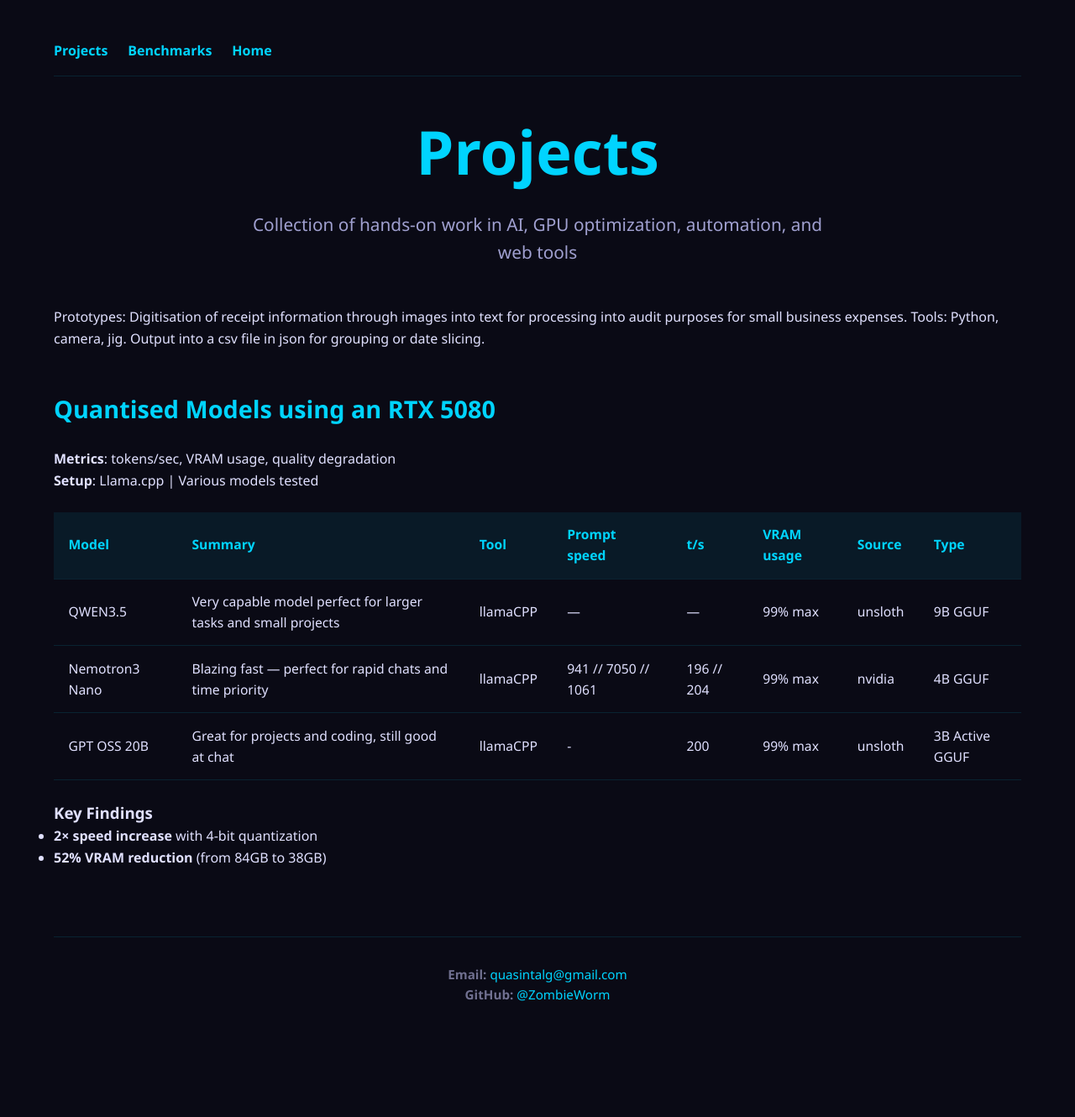
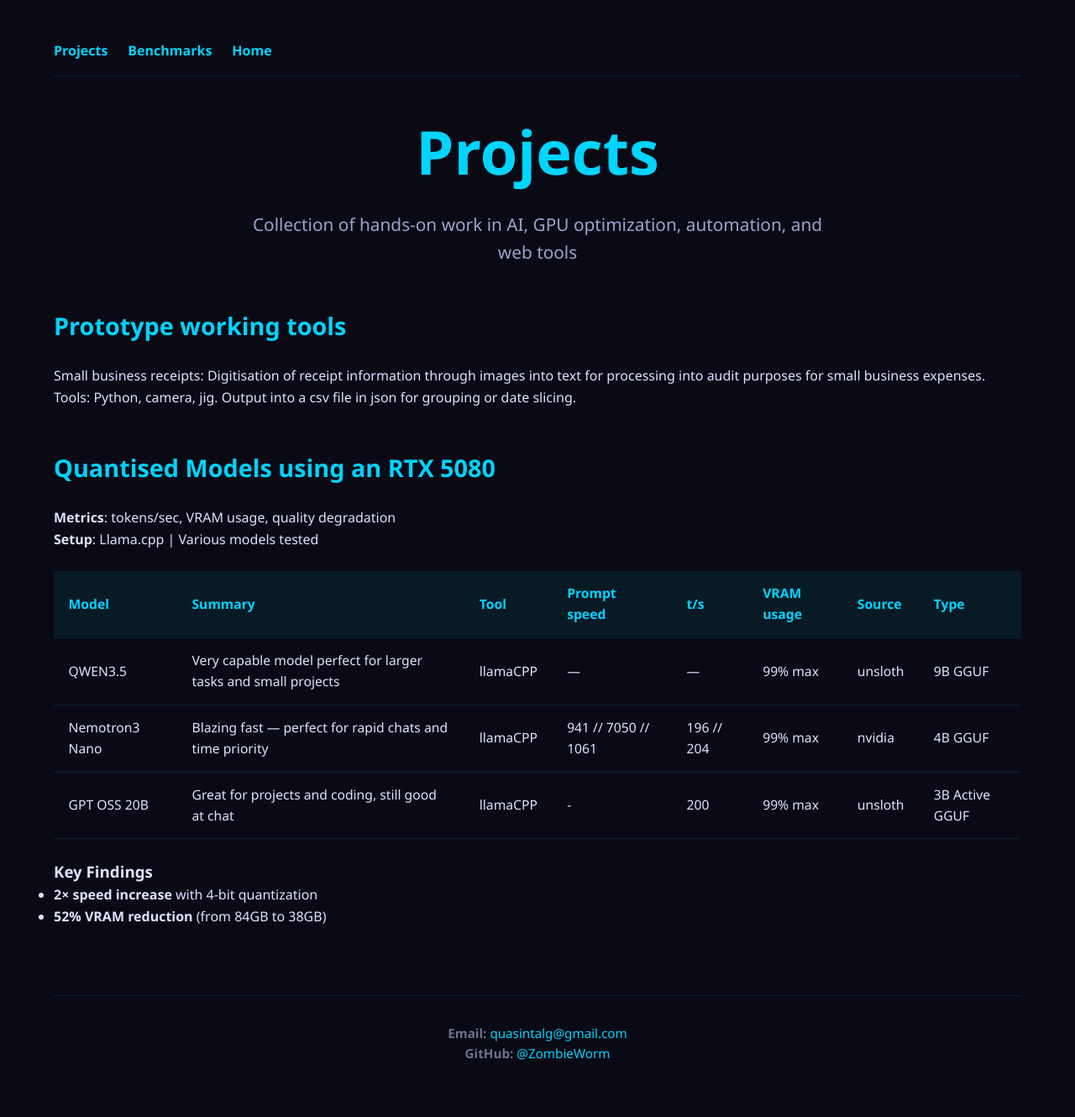
Before and after one commit to ZombieWorm/ZombieWorm.github.io, a Jekyll site: the page projects.html, which Jekyll copies as it is, in a window 1280 px wide. Shown: the whole page at 84% size. Built offline with Jekyll 4.4.1, drawn with Linux system fonts in a browser that asks for light colours; before the commit the page ends 1260 px from its top, so only the background shows below that.

Commit message:
minor tags

```diff
--- a/projects.html
+++ b/projects.html
@@ -190,9 +190,9 @@
     <p class="subtitle">Collection of hands-on work in AI, GPU optimization, automation, and web tools</p>
   </header>
   <div class="container">
-    <p>Prototypes: Digitisation of receipt information through images into text for processing into audit purposes for small business expenses. Tools:
-      Python, camera, jig. Output into a csv file in json for grouping or date slicing.
-    </p>
+    <h2 class="section-title">Prototype working tools</h2>
+    <p>Small business receipts: Digitisation of receipt information through images into text for processing into audit purposes for small business expenses. Tools:
+      Python, camera, jig. Output into a csv file in json for grouping or date slicing.</p>
     <h2 class="section-title">Quantised Models using an RTX 5080</h2>
     <p><strong>Metrics</strong>: tokens/sec, VRAM usage, quality degradation<br>
        <strong>Setup</strong>: Llama.cpp | Various models tested</p>
```
